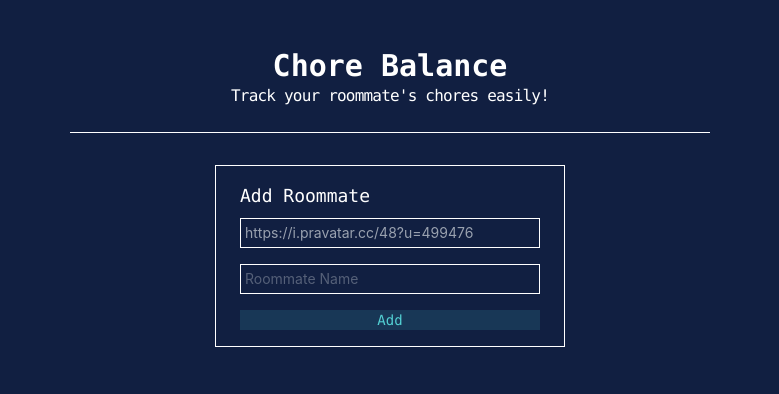
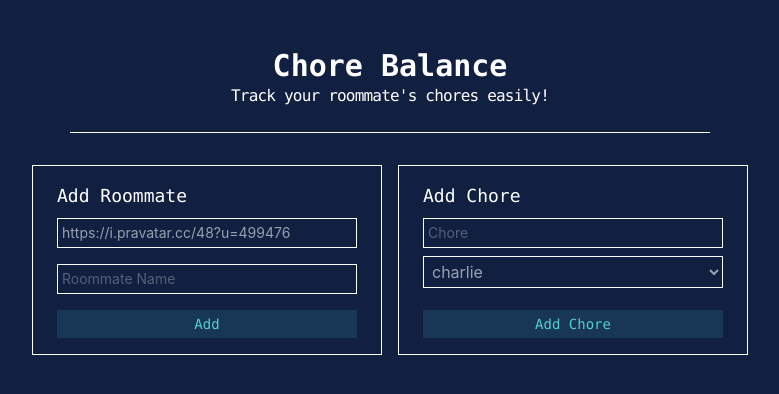
Before and after one commit to charliesumalag/roommate-chores-tracker, a React (Vite) app: page / in a window 1280 px wide. Shown: the top 394 px of the page, without its empty margins (250-1029 px from the left). Built offline with nearby package versions, Linux system fonts and the light colour scheme.

Commit message:
adding formaddchore component

```diff
--- a/src/App.jsx
+++ b/src/App.jsx
@@ -1,13 +1,15 @@
 import React from 'react';
 import Header from "./components/Header";
 import FormAddRoommate from "./components/FormAddRoommate";
+import FormAddChore from './components/FormAddChore';
 
 const App = () => {
   return (
     <div className='w-full flex flex-col items-center py-12 font-mono bg-[#111f41] text-white h-screen'>
       <Header/>
-      <div className='grid'>
+      <div className='grid grid-cols-2 gap-4'>
         <FormAddRoommate />
+        <FormAddChore />
       </div>
     </div>
   )
--- /dev/null
+++ b/src/components/FormAddChore.jsx
@@ -0,0 +1,27 @@
+import React from 'react'
+
+const FormAddChore = () => {
+    const friendsStarter = ['charlie', 'charles', 'ange'];
+
+    function handleAddChoreSubmit(e) {
+        e.preventDefault();
+        console.log('add chore submitted');
+
+    }
+
+  return (
+    <div className='border border-white px-6 w-[350px] flex flex-col h-full py-4'>
+        <h3 className='text-lg pb-2'>Add Chore</h3>
+        <form onSubmit={handleAddChoreSubmit} className='flex flex-col flex-1 gap-2'>
+            <input type="text" className='border border-white text-gray-400 p-1 font-sans text-sm' placeholder='Chore' />
+            <select name="" id="" className='border border-white text-gray-400 p-1 font-sans '>
+                {friendsStarter.map((friend) => <option className='text-black' value={friend.name}>{friend}</option>)}
+                {/* <option value="">Hello</option> */}
+            </select>
+            <button className='bg-[#183756] text-[#53d0d3] text-sm px-8 py-1 cursor-pointer hover:bg-[rgb(0,150,136)] mt-auto font-mono'>Add Chore</button>
+        </form>
+    </div>
+  )
+}
+
+export default FormAddChore
--- a/src/components/FormAddRoommate.jsx
+++ b/src/components/FormAddRoommate.jsx
@@ -4,34 +4,30 @@ const FormAddRoommate = () => {
   const [image,setImage] = useState('https://i.pravatar.cc/48?u=499476');
   const [roommateName, setRoommateName] = useState('');
   const [roommates, setRoommates] = useState([]);
-  console.log(roommates);
 
 
   function handleSubmitAddRoommate(e) {
     e.preventDefault();
 
-    // image: `${image} ?=${id}`,
-
     const id = crypto.randomUUID();
 
     const newRoommate = {
+      id,
+      roommateName,
       image: `${image} ?=${id}`,
-      roommateName,
+      balance: 0,
     }
-
     setRoommates((prev) => [...prev, newRoommate]);
 
   }
 
-
-  //
   return (
     <div className='border border-white px-6 w-[350px] py-4'>
         <h3 className='text-lg pb-2'>Add Roommate</h3>
         <form action="" className='flex gap-4 flex-col' onSubmit={handleSubmitAddRoommate}>
             <input type="text" onChange={e => setImage(e.target.value)} value={image} alt="" className='border border-white text-sm font-sans p-1 text-gray-400'  />
             <input type="text" onChange={e => setRoommateName(e.target.value)} value={roommateName} className='border border-white text-gray-400 p-1 font-sans text-sm' placeholder='Roommate Name' />
-            <button className='bg-[#183756] text-[#53d0d3] text-sm px-8 cursor-pointer hover:bg-[rgb(0,150,136)] font-mono'>Add</button>
+            <button className='bg-[#183756] text-[#53d0d3] text-sm px-8 py-1 cursor-pointer hover:bg-[rgb(0,150,136)] font-mono'>Add</button>
         </form>
     </div>
   )
```
